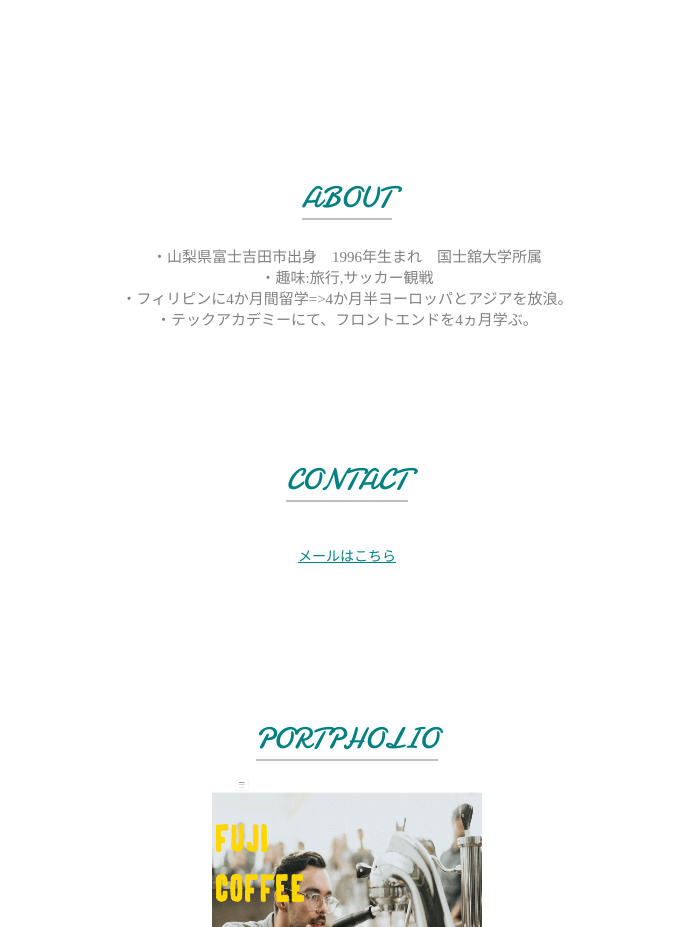
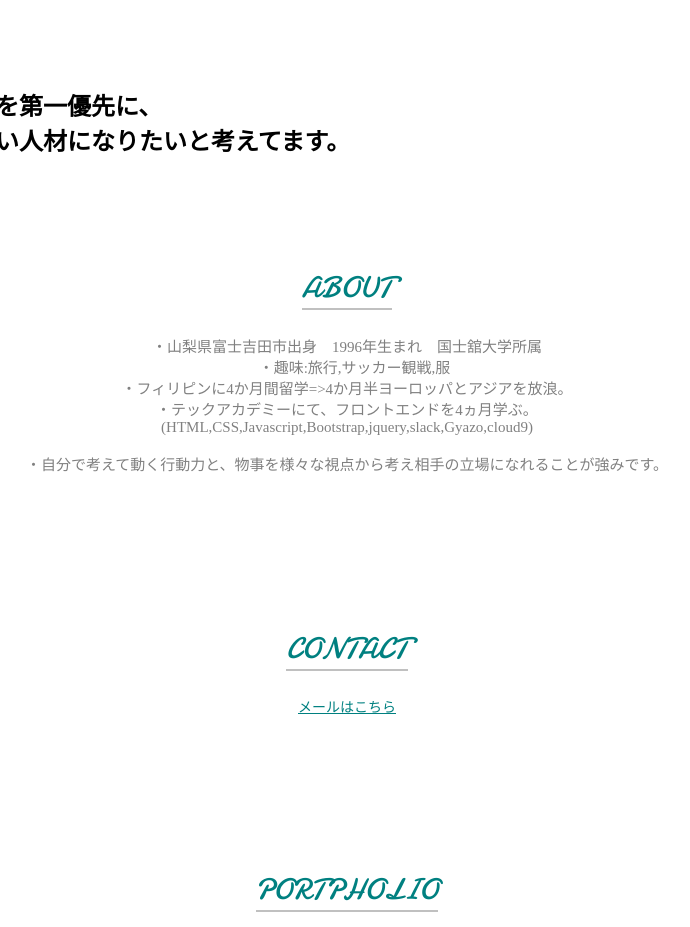
Before and after one commit to chidamao/portfolio, a plain HTML site: page portfolio/index.html in a window 1280 px wide. Shown: the part 733-1660 px from the top of the page, without its empty margins (293-983 px from the left). Drawn offline with nearby package versions, Linux system fonts and the light colour scheme.

Commit message:
Update index.html

```diff
--- a/portfolio/index.html
+++ b/portfolio/index.html
@@ -26,9 +26,10 @@
                     </a>
                   </div>
                 </li>
+
                 <li id="menu-3">
                   <div class="contents">
-                   <a href="https://5cdcde1d563e484496c0fa187adbc965.vfs.cloud9.us-east-1.amazonaws.com/_static/portfolio3/index.html?_c9_id=livepreview1&_c9_host=https://console.aws.amazon.com">
+                   <a href="http://salmonmole6.uh-oh.jp/">
                     PORTFOLIO
                     </a>
                   </div>
@@ -42,7 +43,11 @@
        <!--
        <img src="images-3.jpg" alt''></img>
        -->
+        <div class="topPage">
+
         <img id="mypic" data-src="images-3.jpg images-2.jpg images-4.jpg " width="400" height="300" class="lazyload">
+        <h2>お客様の求める利益の達成を第一優先に、<br>デザイン性の追求も怠らない人材になりたいと考えてます。</h2>
+        </div>
         <br>
         <br>
         <br>
@@ -55,24 +60,27 @@
           ABOUT
         </p>
 
-            <p class="explain">・山梨県富士吉田市出身　1996年生まれ　国士舘大学所属<br>
-            ・趣味:旅行,サッカー観戦<br>
+        <p class="explain">
+          ・山梨県富士吉田市出身　1996年生まれ　国士舘大学所属<br>
+        　・趣味:旅行,サッカー観戦,服<br>
           ・フィリピンに4か月間留学=>4か月半ヨーロッパとアジアを放浪。<br>
-            ・テックアカデミーにて、フロントエンドを4ヵ月学ぶ。
+          ・テックアカデミーにて、フロントエンドを4ヵ月学ぶ。(HTML,CSS,Javascript,Bootstrap,jquery,slack,Gyazo,cloud9)
+          <br>
+          <br>
+          ・自分で考えて動く行動力と、物事を様々な視点から考え相手の立場になれることが強みです。
         </p>
         <br>
 　　　  <br>
         <br>
         <br>
         <br>
+
+        <br>
         <p class="contact">
           CONTACT
         </p>
-            <br>
-            <br>
+
         <p class="mail"><a href="mailto:vanslike141414@gmail.com">メールはこちら</a></p>
-
-
         <br>
         <br>
         <br>
@@ -82,13 +90,12 @@
         </p>
         <br>
         <br>
-            <a href="https://5cdcde1d563e484496c0fa187adbc965.vfs.cloud9.us-east-1.amazonaws.com/_static/portfolio3/index.html?_c9_id=livepreview1&_c9_host=https://console.aws.amazon.com"><img src="portfolio.png" class="picture"></a>
-
-
-
-
+        <a href="http://salmonmole6.uh-oh.jp/"><img src="portofolio.png" class="picture"></a>
+        <br>
+        <p class="pc">pcのみ対応</p>
         </div>
     </footer>
+
 
   <script src="https://ajax.googleapis.com/ajax/libs/jquery/3.3.1/jquery.min.js"></script>
   <script src="portfolio.js"></script>
```
Lines whose indentation alone changed are shown as unchanged.
